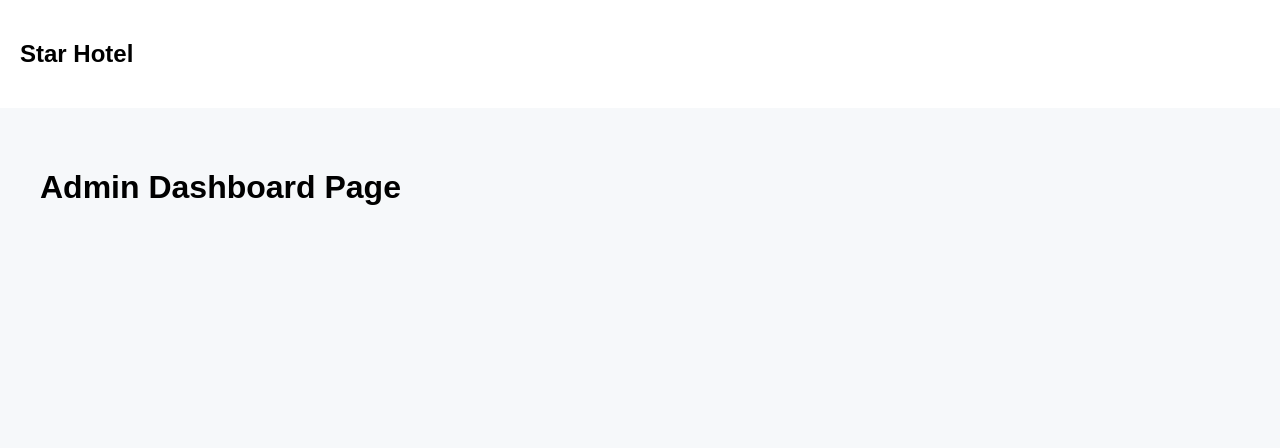
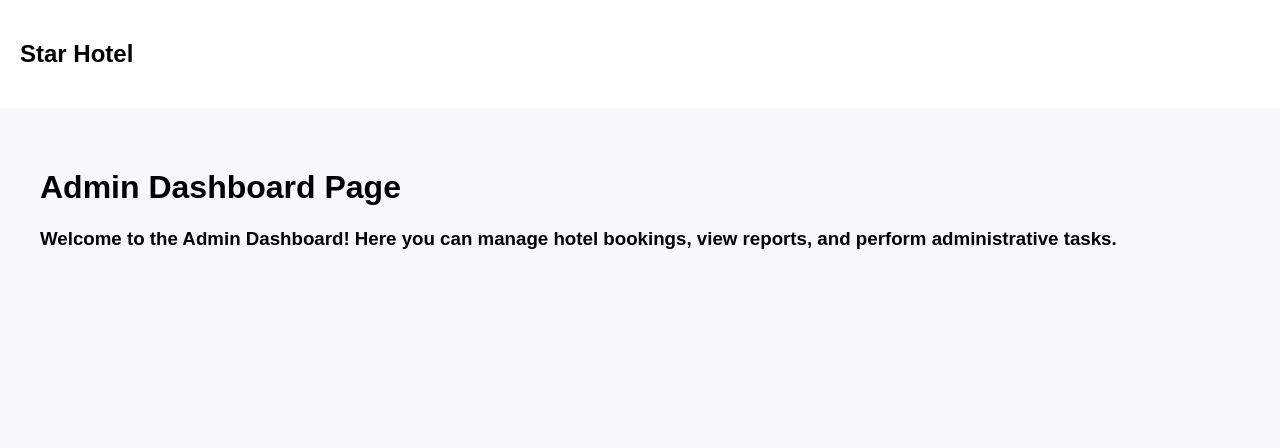
Before and after one commit to Ayushr0129/Star-hotel, a Django app: page /admin-dashboard/ in a window 1280 px wide. Shown: the top 448 px of the page. Run offline with Django 5.2, Linux system fonts and the light colour scheme.

Commit message:
added a welcome message

```diff
--- a/templates/hotel/admin_dashboard.html
+++ b/templates/hotel/admin_dashboard.html
@@ -9,5 +9,7 @@ Admin Dashboard
 {% block content %}
 
 <h1>Admin Dashboard Page</h1>
+<h3>Welcome to the Admin Dashboard! Here you can manage hotel bookings, view reports, and perform administrative tasks.
+</h3>
 
 {% endblock %}
```
